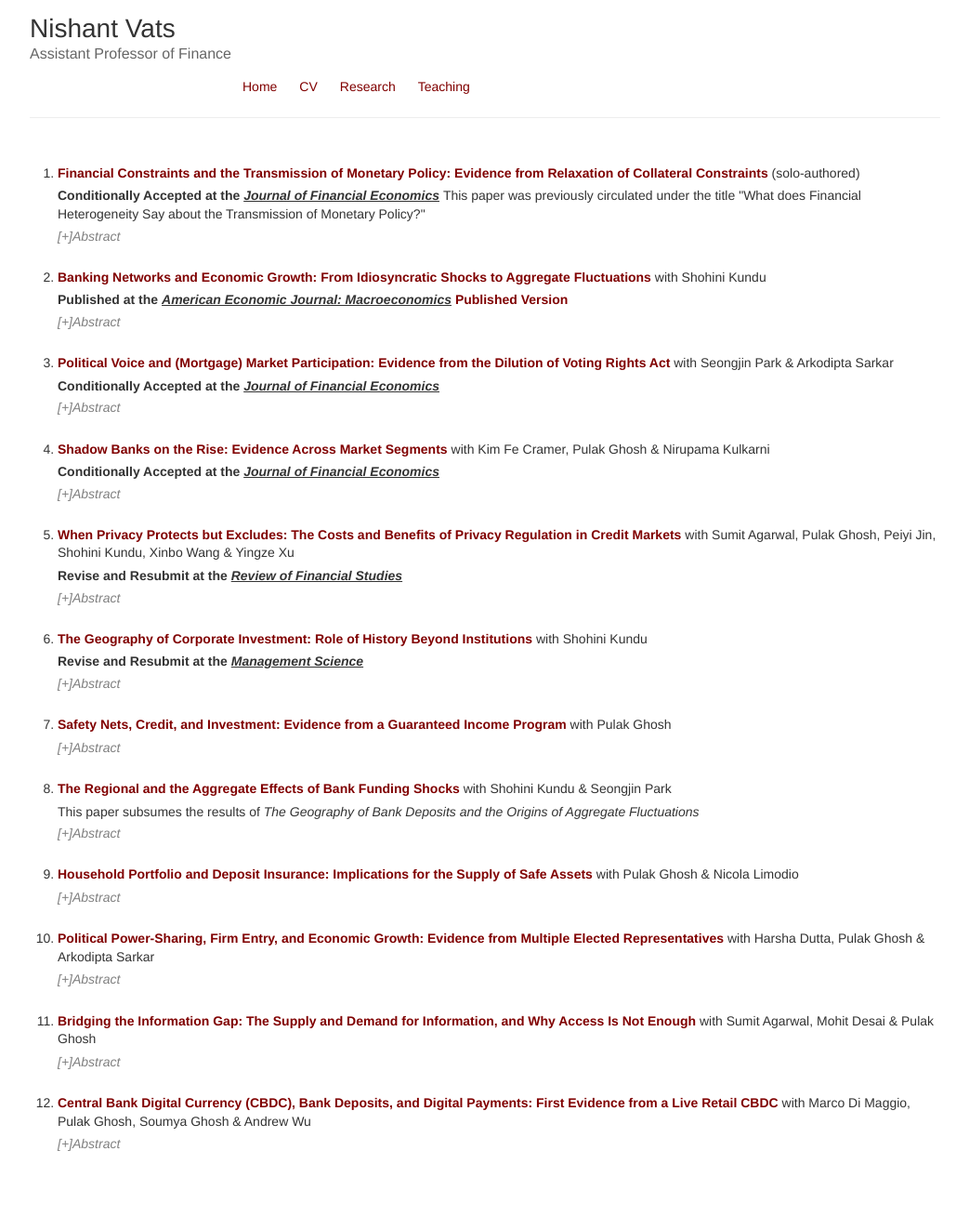
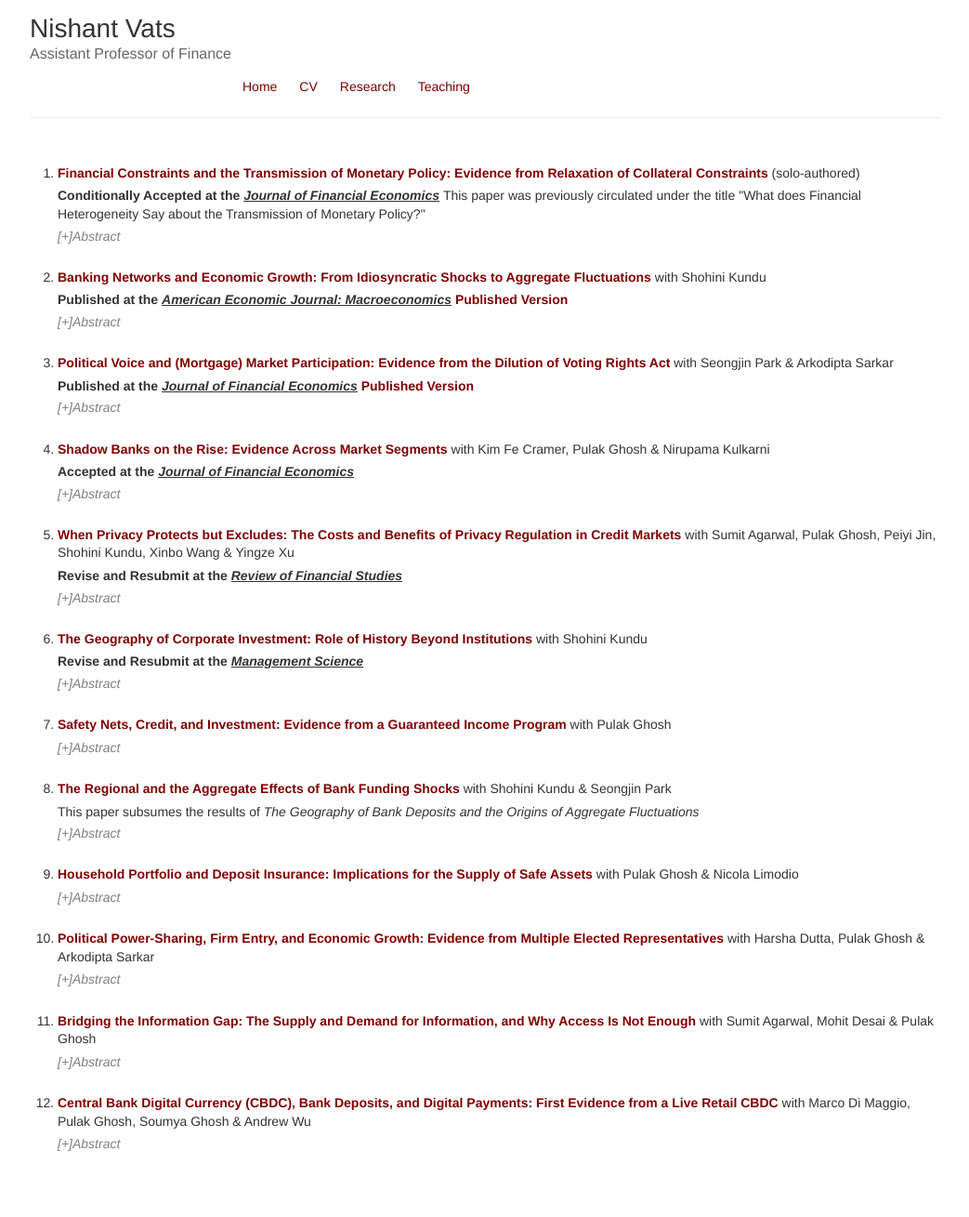
Before and after one commit to nishvats/nishvats.github.io, a Jekyll site: the page built from research.html, in a window 1280 px wide. Shown: the whole page at 93% size, without its empty margins (118-1161 px from the left). Built offline with Jekyll 4.4.1, drawn with Linux system fonts in a browser that asks for light colours.

Commit message:
Update research.html

```diff
--- a/research.html
+++ b/research.html
@@ -24,7 +24,7 @@ layout: default
     </details>
    <br>
     <li> <b><a href="https://papers.ssrn.com/sol3/papers.cfm?abstract_id=3891961">Political Voice and (Mortgage) Market Participation: Evidence from the Dilution of Voting Rights Act</a></b> with Seongjin Park & Arkodipta Sarkar</li>
-    <p> <b> Conditionally Accepted at the <u><em>Journal of Financial Economics</em></u> </b>
+    <p> <b> Published at the <u><em>Journal of Financial Economics</em></u> </b> <b><a href="https://doi.org/10.1016/j.jfineco.2026.104387">Published Version</a></b>
     <details>
         <summary>[+]Abstract</summary>
     <p align="justify"> <u><em>Abstract:</em></u> Using US Supreme Court’s narrow-decision on Shelby v. Holder as a shock that diluted voting rights of Black Americans, we document the relationship between political voice and economic decision-making. We find de-facto disenfranchisement leads to decline in mortgage origination for Black Americans, primarily driven by reduced applications. Additionally, we observe a flight of Black applications to Black lenders, indicating an increase in racial homophily. The findings suggest that disenfranchisement can lead to exclusion from markets and exacerbate racial homeownership gaps. Leveraging individual-level survey data, we show trust in government and financial institutions plays a significant role in driving these effects. </p>
@@ -33,7 +33,7 @@ layout: default
      </details>
       <br>
   <li> <b><a href="https://papers.ssrn.com/sol3/papers.cfm?abstract_id=5045693">Shadow Banks on the Rise: Evidence Across Market Segments</a></b> with Kim Fe Cramer, Pulak Ghosh & Nirupama Kulkarni</li>
-       <p> <b> Conditionally Accepted at the <u><em>Journal of Financial Economics</em></u> </b>
+       <p> <b> Accepted at the <u><em>Journal of Financial Economics</em></u> </b>
     <details>
         <summary>[+]Abstract</summary>
       <p align="justify"> <u><em>Abstract:</em></u> This paper examines the comparative advantages of shadow banks using novel credit bureau data on 653 million formal retail loans in India. Proxying credit demand shocks with weather variation, we show that Fintechs respond more than other lenders in uncollateralized markets. Conversely, non-Fintech shadow banks are more responsive in collateralized markets. Both show stronger responses for borrowers with low credit scores or no credit history. Exploiting the geographic heterogeneity in the adoption of digital payments technology we document the importance of technology for Fintechs. Leveraging four natural experiments across lenders, time, and products, we establish the importance of lax regulation and physical presence for non-Fintech shadow banks. Our results suggest that the dominant comparative advantages of shadow banks differ across market segments. </p>
```
